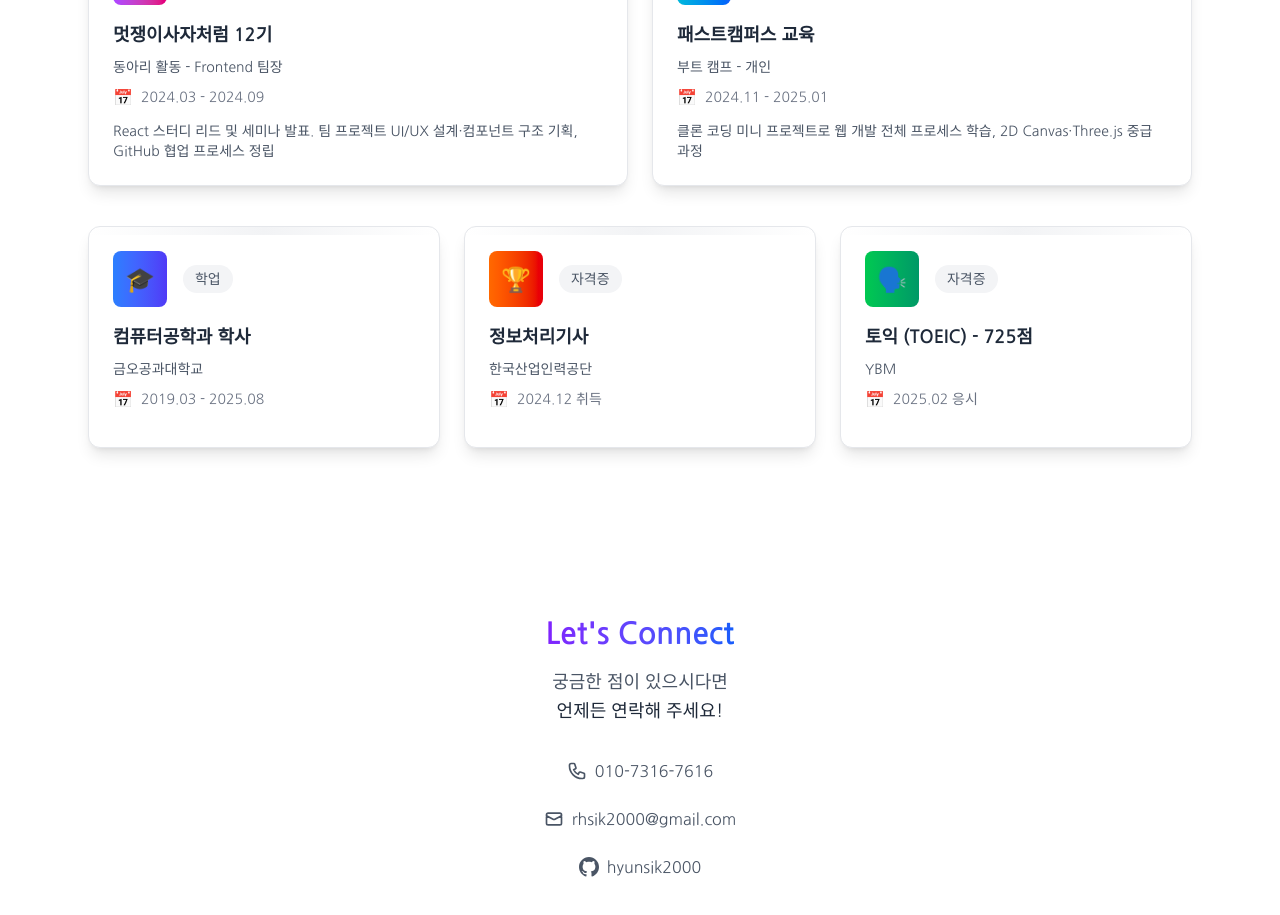
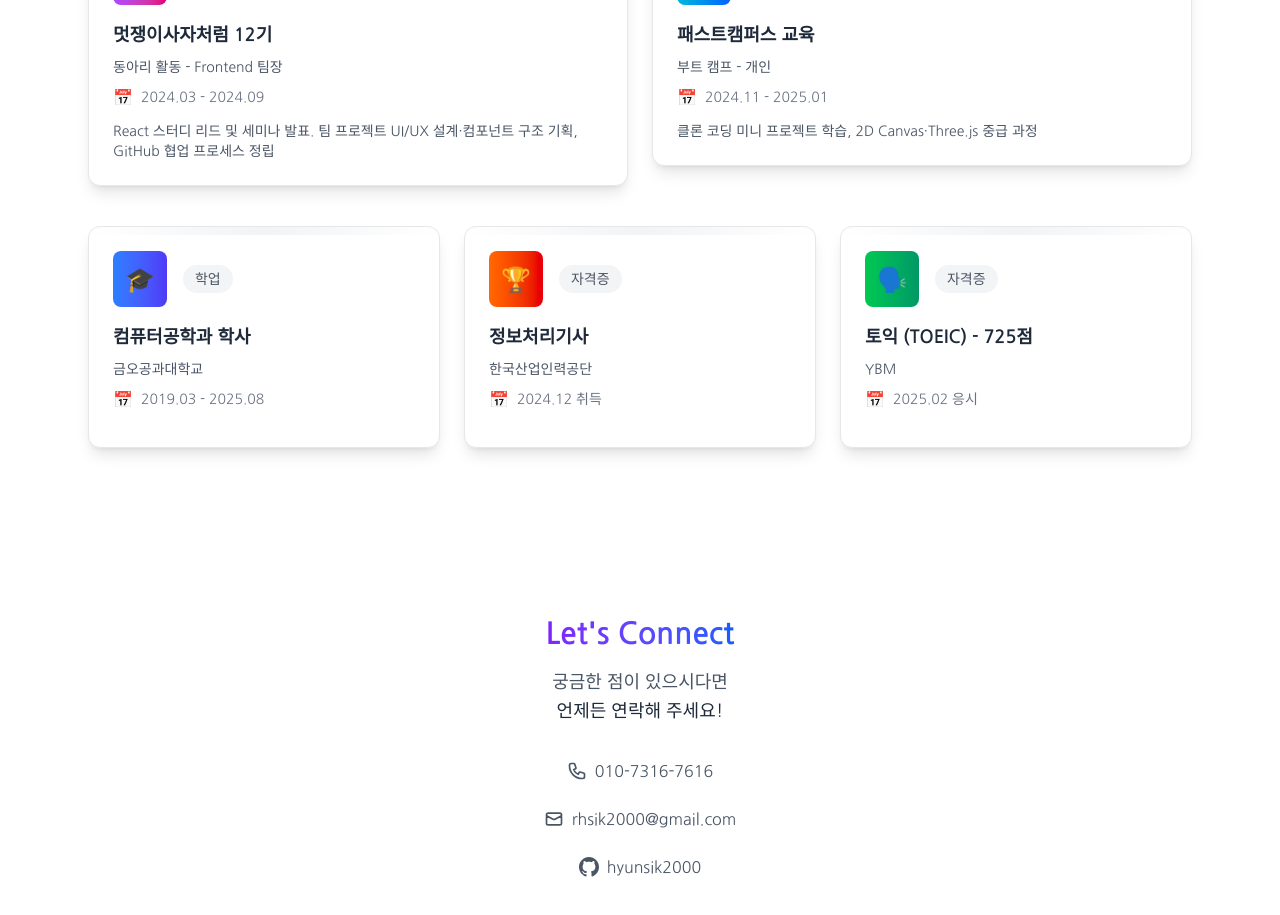
Before and after one commit to hyunsik2000/hyunsik, a React (Vite) app: page / in a window 1280 px wide. Shown: the part 4160-5075 px from the top of the page. Built offline with nearby package versions, Linux system fonts and the light colour scheme.

Commit message:
[FIX] Activity 수정

```diff
--- a/src/pages/Activity.jsx
+++ b/src/pages/Activity.jsx
@@ -53,8 +53,7 @@ const Activity = () => {
       title: "패스트캠퍼스 교육",
       institution: "부트 캠프 - 개인",
       period: "2024.11 - 2025.01",
-      description:
-        "클론 코딩 미니 프로젝트로 웹 개발 전체 프로세스 학습, 2D Canvas·Three.js 중급 과정",
+      description: "클론 코딩 미니 프로젝트 학습, 2D Canvas·Three.js 중급 과정",
       gradient: "from-cyan-500 to-blue-600",
     },
   ];
```
